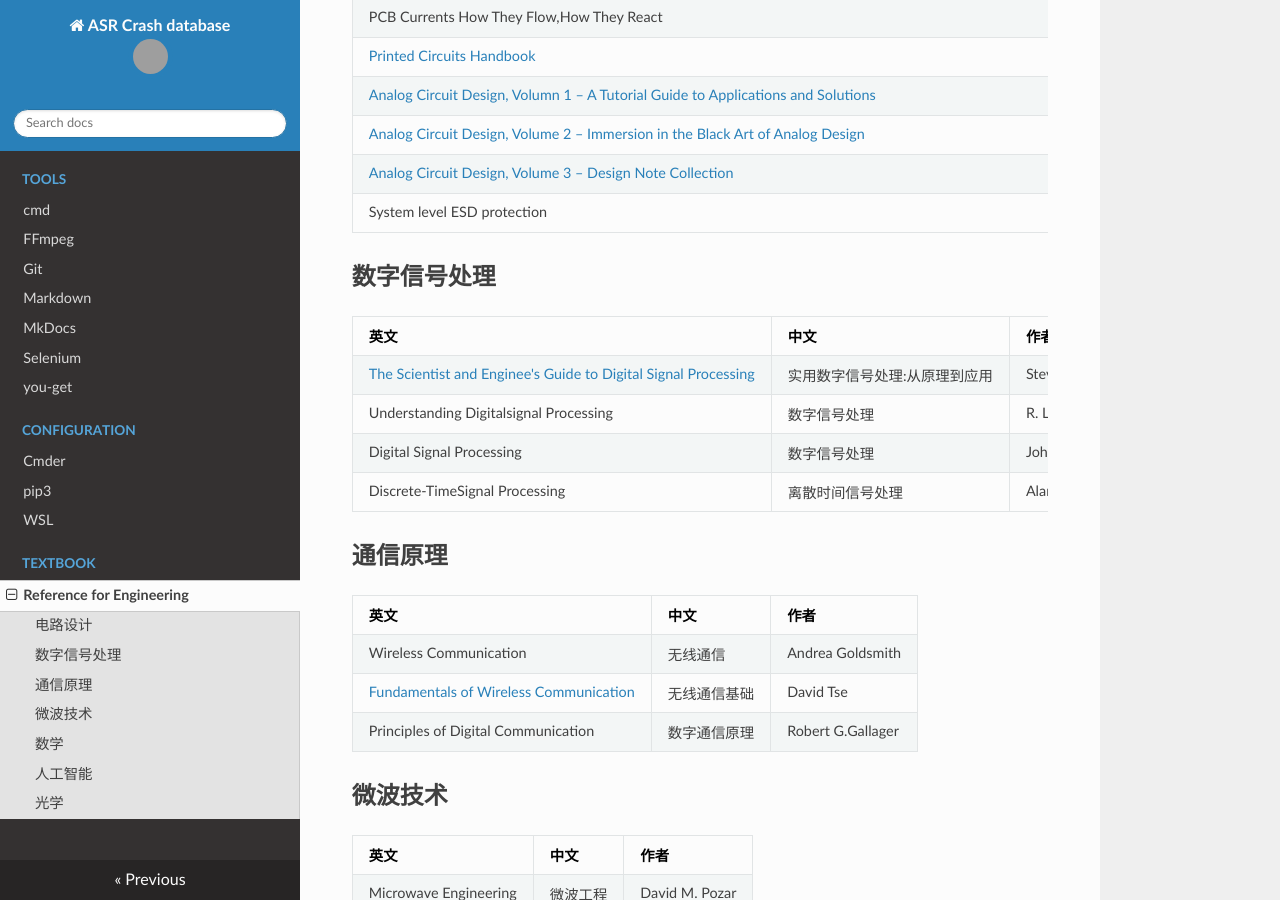
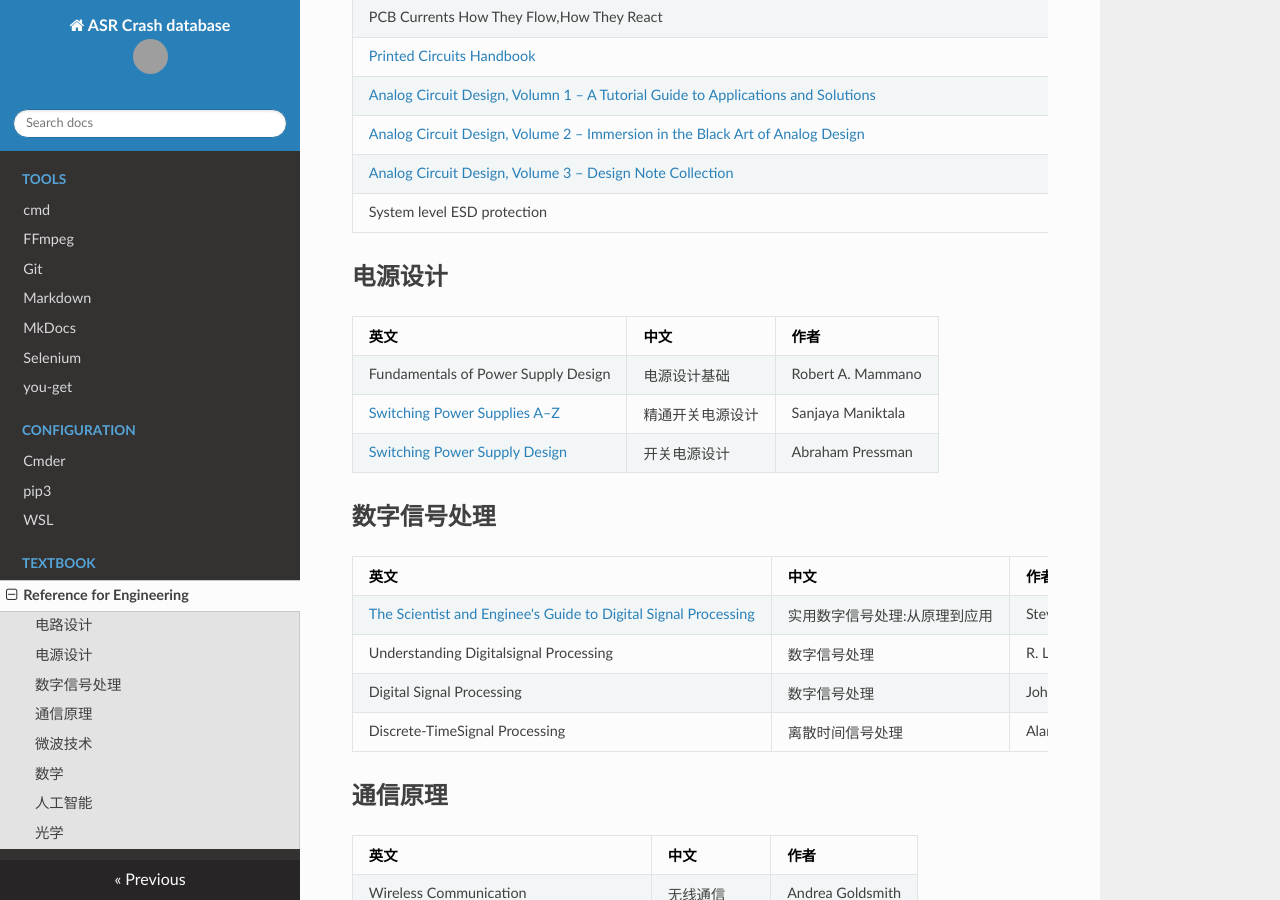
Before and after one commit to ASR-Crash/Crash-database, an MkDocs documentation site: the page built from docs/Reference-for-Engineering.md, in a window 1280 px wide and 900 px high, scrolled down 416 px. Built offline with MkDocs 1.6.1, drawn with Linux system fonts in a browser that asks for light colours; nearby versions of some CDN libraries; grey boxes are pictures that could not be loaded.

Commit message:
2020/11/10

```diff
--- a/docs/Reference-for-Engineering.md
+++ b/docs/Reference-for-Engineering.md
@@ -14,6 +14,14 @@
 | [Analog Circuit Design, Volume 2 – Immersion in the Black Art of Analog Design](Analog Circuit Design Volume 2 - Immersion in the Black Art of Analog Design.pdf) | 模拟电路设计手册：晋级应用指南                   | Bob Dobkin           |
 | [Analog Circuit Design, Volume 3 – Design Note Collection](Analog Circuit Design Volume 3 - Design Note Collection.pdf) | 模拟电路设计手册：设计笔记集锦                   | Bob Dobkin           |
 | System level ESD protection                                  | [系统与芯片ESD防护的协同设计](系统与芯片ESD防护的协同设计.pdf) | Vladislav Vashchenko |
+
+## 电源设计
+
+| 英文                                                         | 中文             | 作者              |
+| ------------------------------------------------------------ | ---------------- | ----------------- |
+| Fundamentals of Power Supply Design                          | 电源设计基础     | Robert A. Mammano |
+| [Switching Power Supplies A–Z](Switching Power Supplies A–Z.pdf) | 精通开关电源设计 | Sanjaya Maniktala |
+| [Switching Power Supply Design](Switching Power Supply Design.pdf) | 开关电源设计     | Abraham Pressman  |
 
 ## 数字信号处理
 
```
Also changed, not shown: 2 other files.
